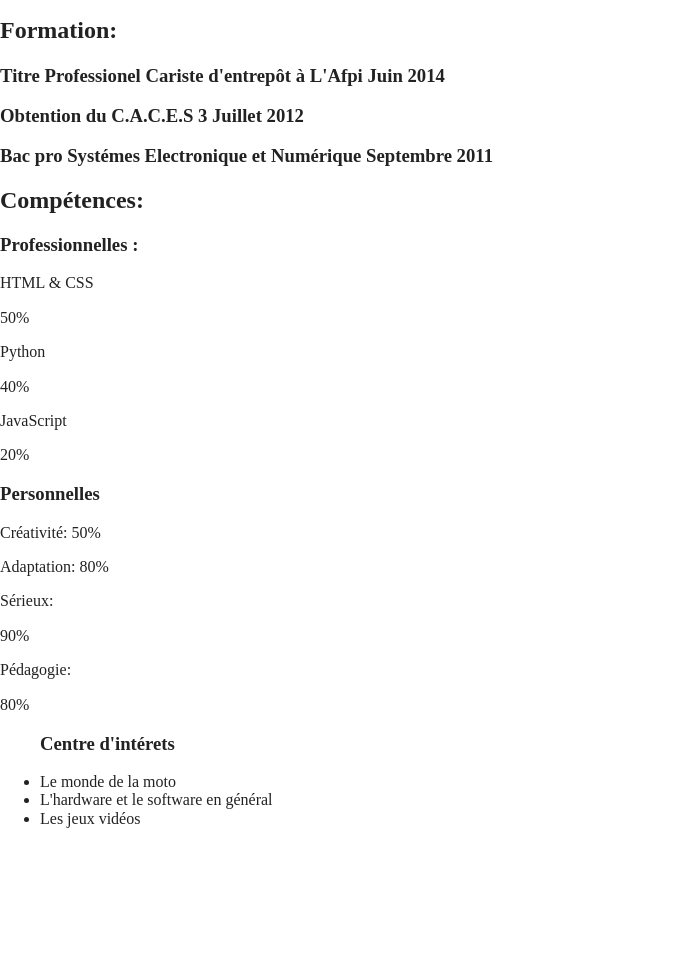
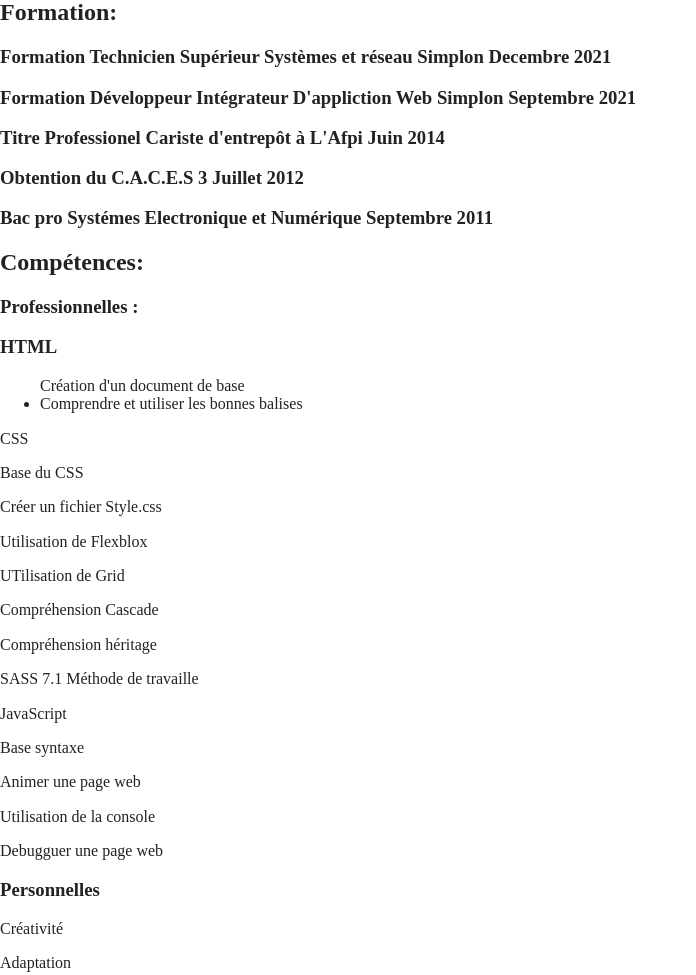
Before and after one commit to Maximegihub/Cv, a website built with Parcel: page index.html in a window 1280 px wide. Shown: the part 1322-2297 px from the top of the page, without its empty margins (0-696 px from the left). Before the commit the page ends 2166 px from the top, so only its background shows below. Built offline with nearby package versions, Linux system fonts and the light colour scheme; files whose address does not match are found by name.

Commit message:
modification bloc compétence

```diff
--- a/index.html
+++ b/index.html
@@ -52,7 +52,6 @@
           <ul>
           <h2> Information de contact : </h2>
             <li>Nom : LARROUQUERE Maxime</li>
-            <li>Adresse : 460 Avenue Jean Jaures - 59790 Ronchin</li>
             <li>Téléphone : 06.22.47.07.39 </li>
             <li>Mail: larrouquerem@gmail.com</li>
             <li>Permis : B & A</li>
@@ -151,6 +150,14 @@
       </article>
 
       <article class="exp-info">
+        <h3>Formation Technicien Supérieur Systèmes et réseau Simplon Decembre 2021 </h3>
+      </article>
+
+      <article class="exp-info">
+        <h3>Formation Développeur Intégrateur D'appliction Web Simplon Septembre 2021 </h3>
+      </article>
+
+      <article class="exp-info">
         <h3>Titre Professionel Cariste d'entrepôt à L'Afpi Juin 2014</h3>
       </article>
 
@@ -172,44 +179,46 @@
     <h3 class="h3gauche">Professionnelles :</h3>
 
     <article class="comp2">
-      <p>HTML & CSS </p>
-      <p>50%</p>
-      <article class="conteneur-barre2"><span class="barre c50"></span></article>
+      <h3>HTML</h3>
+        <ul>Création d'un document de base
+          <li>Comprendre et utiliser les bonnes balises</li>
+        </ul>
     </article>
 
     <article class="comp">
-      <p>Python</p>
-      <p>40%</p>
-      <article class="conteneur-barre2"><span class="barre c30"></span></article>
+      <p>CSS</p>
+      <p>Base du CSS </p>
+      <p>Créer un fichier Style.css</p>
+      <p>Utilisation de Flexblox</p>
+      <p>UTilisation de Grid</p>
+      <p>Compréhension Cascade</p>
+      <p>Compréhension héritage</p>
+      <p>SASS 7.1 Méthode de travaille</p>
       </article>
 
     <article class="comp">
       <p>JavaScript</p>
-      <p>20%</p>
-      <article class="conteneur-barre2"><span class="barre c20"></span></article>
+      <p>Base syntaxe</p>
+      <p>Animer une page web</p>
+      <p>Utilisation de la console</p>
+      <p>Debugguer une page web</p>
       </article>
 
     <h3 class="h3gauche">Personnelles</h3>
     <article class="comp2">
-      <p>Créativité: 50% </p>
-      <article class="conteneur-barre2"><span class="barre c60"></span></article>
+      <p>Créativité </p>
     </article>
 
     <artilce class="comp2">
-      <p>Adaptation: 80% </p>
-      <article class="conteneur-barre2"><span class="barre c70"></span></article>
+      <p>Adaptation</p>
     </article>
 
     <article class="comp2">
       <p>Sérieux:</p>
-      <p>90%</p>
-      <article class="conteneur-barre2"><span class="barre c90"></span></article>
       </article>
 
     <article class="comp2">
       <p>Pédagogie:</p>
-      <p>80%</p>
-      <article class="conteneur-barre2"><span class="barre c80"></span></article>
     </article>
 
   </section>
@@ -219,9 +228,9 @@
     <article>
       <ul>
       <h3>Centre d'intérets</h3>
-        <li>Le monde de la moto</li>
+        <li>Faire des balade en moto</li>
         <li>L'hardware et le software en général </li>
-        <li>Les jeux vidéos </li>
+        <li>Jouer aux jeux vidéos avec mes amis </li>
       </ul>
 
     </article>
```
